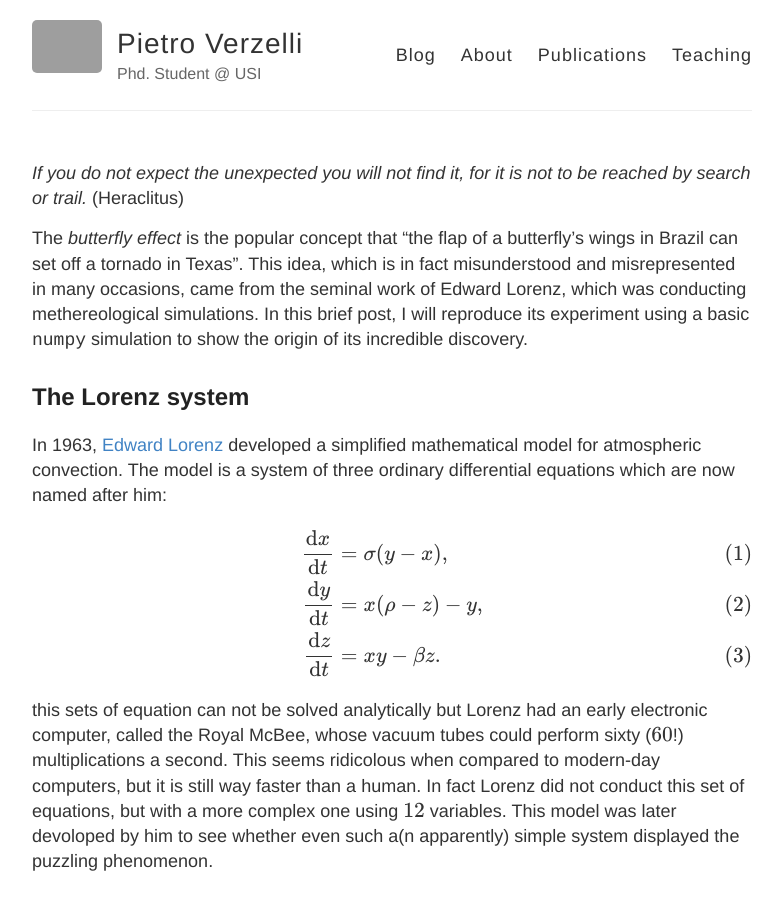
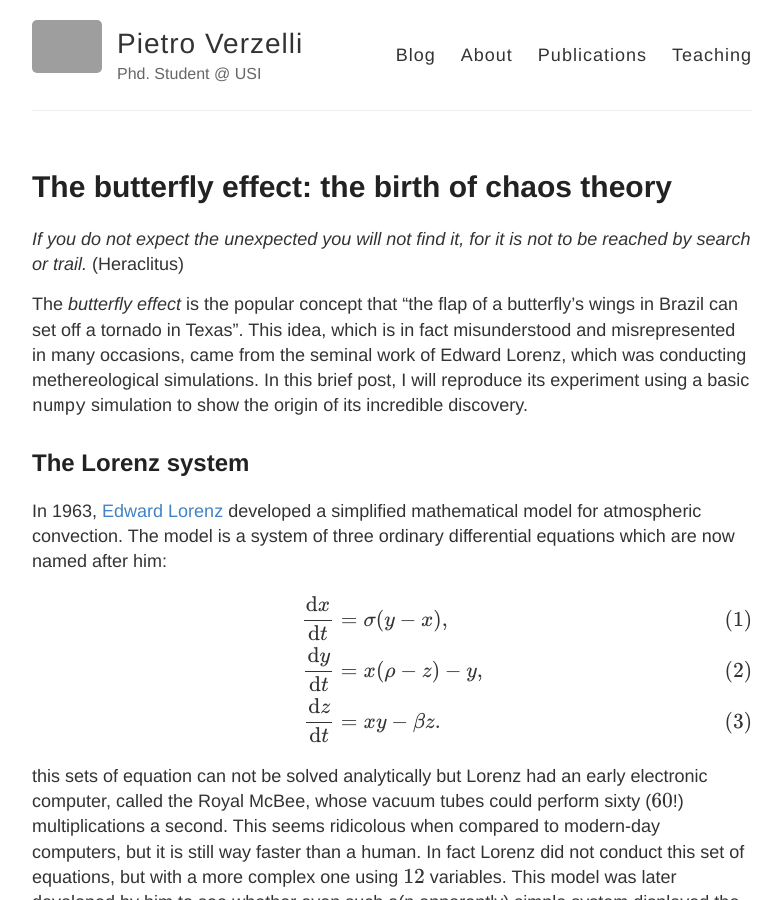
Before and after one commit to verzep/verzep.github.io, a Jekyll site: the page built from _posts/2021-02-21-Buttefly-Effect.md, in a window 1280 px wide and 900 px high. Shown: the whole window, without its empty margins (248-1029 px from the left). Built offline with Jekyll 4.4.1, drawn with Linux system fonts in a browser that asks for light colours; our own code applies the rules of GitHub Pages for plain Markdown files; formulas are drawn with MathJax 3; some of the changed text lies outside the part shown; grey boxes are pictures that could not be loaded.

Commit message:
post butterfly

```diff
--- a/_posts/2021-02-21-Buttefly-Effect.md
+++ b/_posts/2021-02-21-Buttefly-Effect.md
@@ -1,6 +1,6 @@
 ---
 layout: post
-title: The butterfly effect: the birth of chaos theory
+title: "The butterfly effect: the birth of chaos theory"
 tags: dynamical_systems, lorenz, chaos
 category: dynamical_systems
 ---
```
